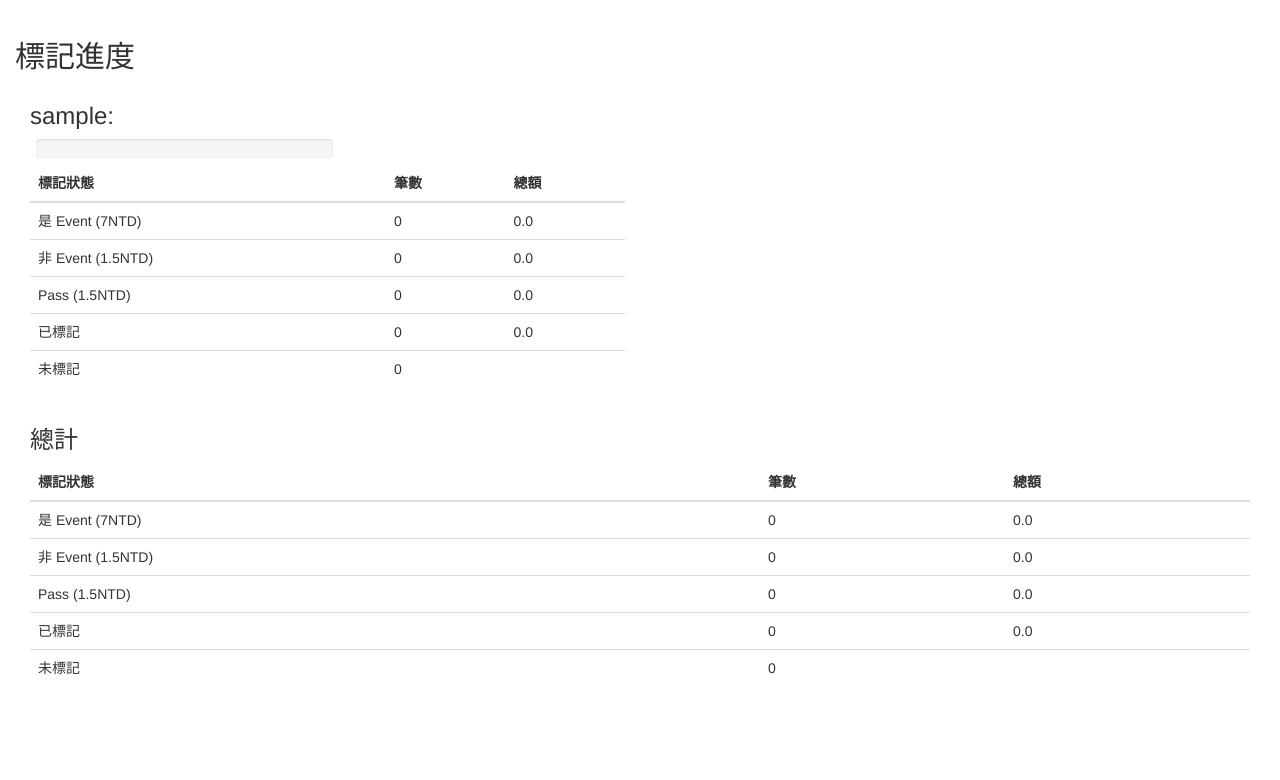
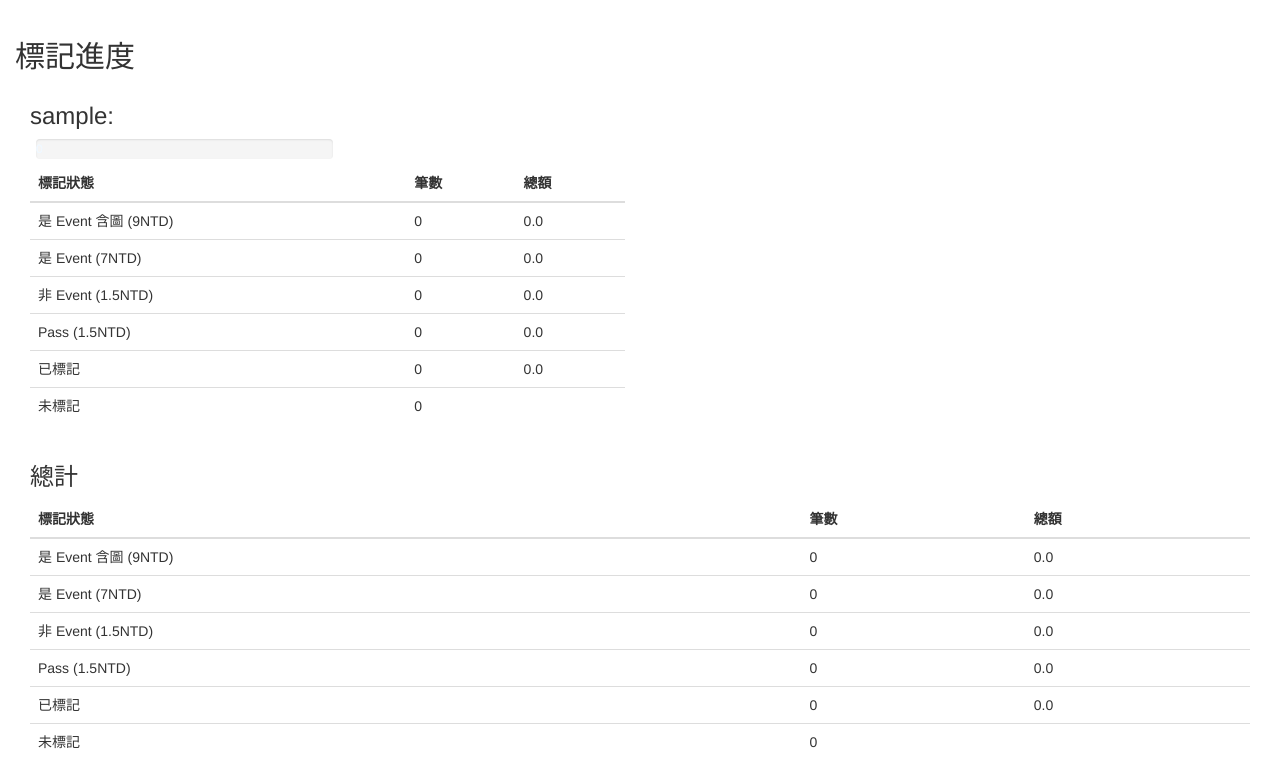
Before and after one commit to henryyang42/lifelog_annotation, a Django app: page /annotation/progress/ in a window 1280 px wide. Shown: the part 52-832 px from the top of the page. Before the commit the page ends 727 px from the top, so only its background shows below. Run offline with Django 3.2, Linux system fonts and the light colour scheme; the visitor is signed in with stand-in values (Sample User, id 1); data comes from the database, SQL or seed files in the repository; data that the repository does not hold is empty; some libraries are stand-ins or nearby versions.

Commit message:
Add 9ntd

```diff
--- a/annotate/templates/progress.html
+++ b/annotate/templates/progress.html
@@ -15,6 +15,11 @@
         </tr>
       </thead>
       <tbody>
+        <tr>
+          <td>是 Event 含圖 (9NTD)</td>
+          <td>{{annotation_status.has_event_media}}</td>
+          <td>{{annotation_status.has_event_media_cost}}</td>
+        </tr>
         <tr>
           <td>是 Event (7NTD)</td>
           <td>{{annotation_status.has_event}}</td>
@@ -62,6 +67,11 @@
         </thead>
         <tbody>
           <tr>
+            <td>是 Event 含圖 (9NTD)</td>
+            <td>{{status.has_event_media}}</td>
+            <td>{{status.has_event_media_cost}}</td>
+          </tr>
+          <tr>
             <td>是 Event (7NTD)</td>
             <td>{{status.has_event}}</td>
             <td>{{status.has_event_cost}}</td>
--- a/annotate/views.py
+++ b/annotate/views.py
@@ -209,31 +209,37 @@ def progress(request):
     status = {
         'not_event_cost': 0.0,
         'has_event_cost': 0.0,
+        'has_event_media_cost': 0.0,
         'anno_done_cost': 0.0,
         'pass_cost': 0,
         'not_event': 0,
         'has_event': 0,
+        'has_event_media': 0,
         'anno_done': 0,
         'pass': 0,
         'undone': 0
     }
     for user in User.objects.all():
         annotation_status = get_annotation_status(user)
-        annotation_status['has_event'], annotation_status['not_event'] = 0, 0
+        annotation_status['has_event_media'], annotation_status['has_event'], annotation_status['not_event'] = 0, 0, 0
         for annotation in Annotation.objects.filter(user=user, status=Annotation.DONE):
             try:
                 anno = json.loads(annotation.annotation)
                 if anno['checkEvent'] == 'hasEvent':
-                    annotation_status['has_event'] += 1
+                    if annotation.entry.media:
+                        annotation_status['has_event_media'] += 1
+                    else:
+                        annotation_status['has_event'] += 1
                 elif anno['checkEvent'] == 'notEvent':
                     annotation_status['not_event'] += 1
             except:
                 pass
+        annotation_status['has_event_media_cost'] = annotation_status['has_event_media'] * 9.0
         annotation_status['has_event_cost'] = annotation_status['has_event'] * 7.0
         annotation_status['not_event_cost'] = annotation_status['not_event'] * 1.5
         annotation_status['pass_cost'] = annotation_status['pass'] * 1.5
         annotation_status['anno_done'] = annotation_status['has_event'] + annotation_status['not_event'] + annotation_status['pass']
-        annotation_status['anno_done_cost'] = annotation_status['has_event_cost'] + annotation_status['not_event_cost'] + annotation_status['pass_cost']
+        annotation_status['anno_done_cost'] = annotation_status['has_event_media_cost'] + annotation_status['has_event_cost'] + annotation_status['not_event_cost'] + annotation_status['pass_cost']
         for key in status.keys():
             status[key] += annotation_status[key]
         user_progress.append((user, annotation_status))
```
